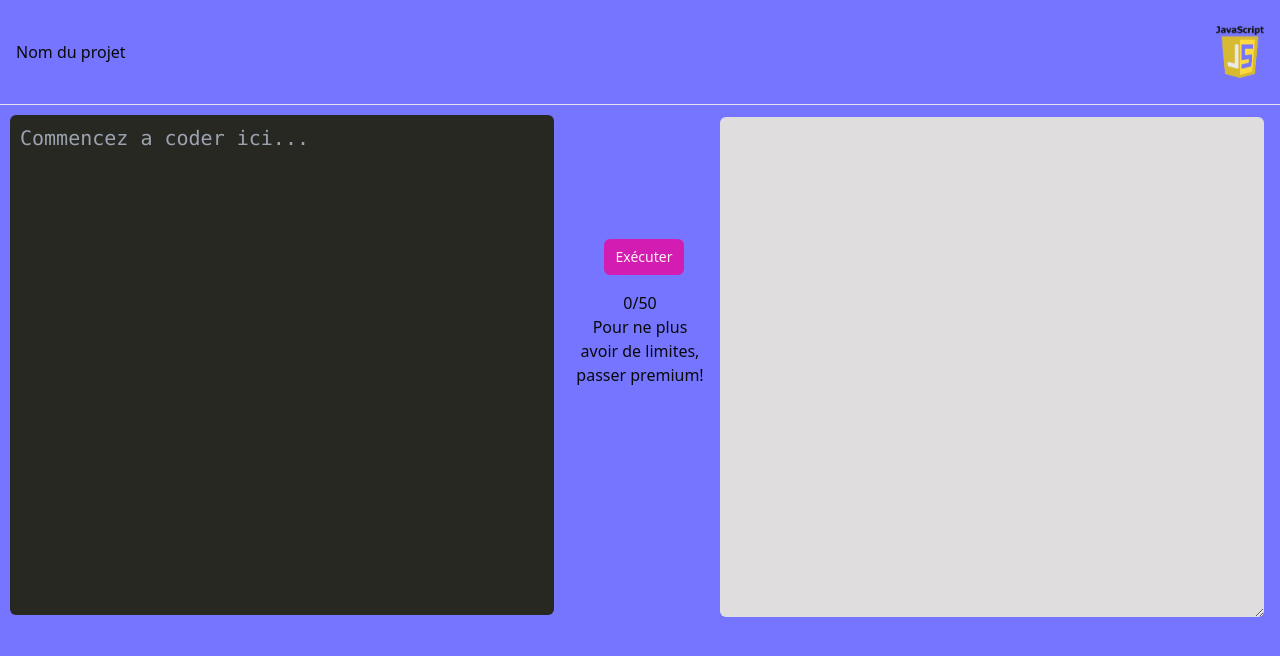
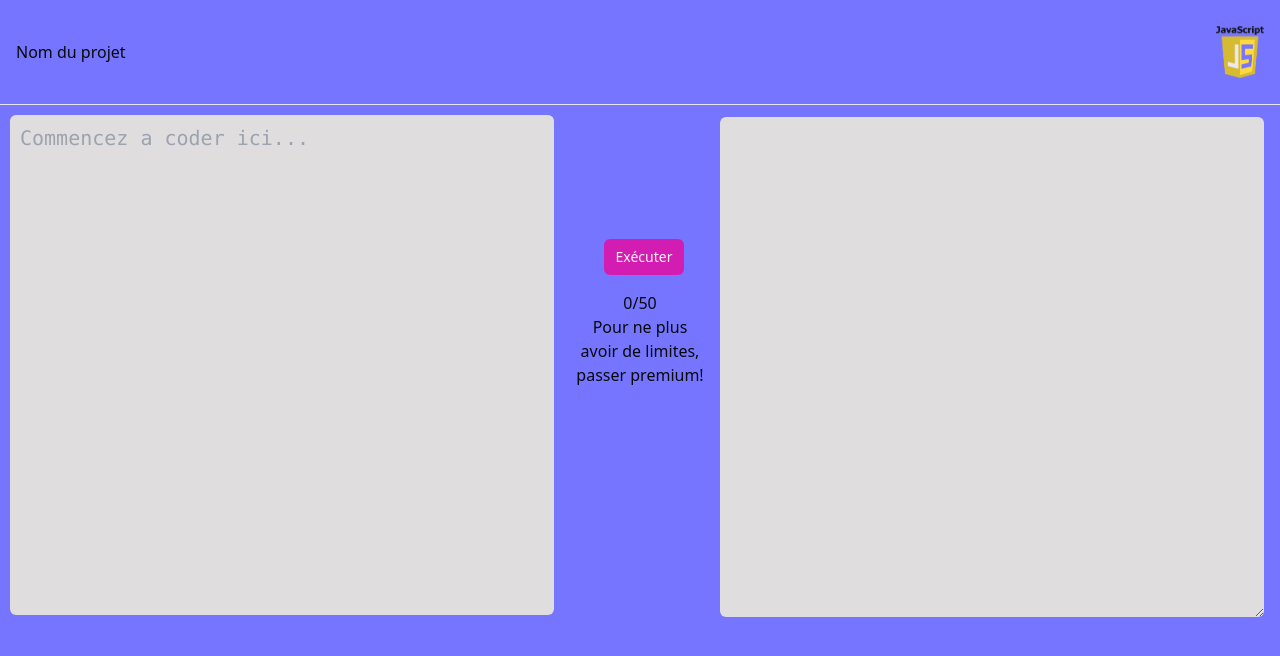
Before and after one commit to WildCodeSchool/2023-11-wns-bleu-g1, a Next.js app in the folder frontend/: page /coding/codingPage in a window 1280 px wide. Shown: the top 656 px of the page. Built offline with nearby package versions, Linux system fonts and the light colour scheme.

Commit message:
feat: some changes

```diff
--- a/frontend/src/components/ui/textarea.tsx
+++ b/frontend/src/components/ui/textarea.tsx
@@ -10,7 +10,7 @@ const Textarea = React.forwardRef<HTMLTextAreaElement, TextareaProps>(
 		return (
 			<textarea
 				className={cn(
-					"text-[15pt] w-[calc(100%-32px)] min-h-[33vh] md:h-[500px] font-mono border-none absolute top-0 bg-lightterminalbackground dark:bg-darkterminalbackground rounded-md leading-[20pt]",
+					"text-[15pt] w-[calc(100%-32px)] min-h-[33vh] md:h-[500px] font-mono border-none absolute top-0 rounded-md leading-[20pt] bg-input",
 					className
 				)}
 				ref={ref}
--- a/frontend/src/pages/coding/codingPage.tsx
+++ b/frontend/src/pages/coding/codingPage.tsx
@@ -106,6 +106,7 @@ function CodingPage() {
 						id="codingArea"
 						className="relative min-h-80 md:min-h-[50vh] md:min-w-[45%] ml-2 md:ml-0"
 					>
+						{/*TODO: limit terminal row max length */}
 						<Textarea
 							className="left-0 z-10 caret-white bg-transparent text-transparent leading-[20pt] text-[15pt] resize-none"
 							placeholder="Commencez a coder ici..."
@@ -122,12 +123,12 @@ function CodingPage() {
 							}}
 						/>
 						<pre
-							className="left-0 z-0 text-[15pt] w-[calc(100%-32px)] min-h-[33vh] md:h-[500px] font-mono border-none absolute top-0 bg-lightterminalbackground dark:bg-darkterminalbackground rounded-md leading-[20pt] overflow-auto"
+							className="left-0 z-0 text-[15pt] w-[calc(100%-32px)] min-h-[33vh] md:h-[500px] font-mono border-none absolute top-0 rounded-md leading-[20pt] overflow-auto bg-input text-black dark:text-white"
 							id="highlightedCodingContent"
 							aria-hidden="true"
 						>
 							<code
-								className="language-js text-[15pt] leading-[20pt] font-mono"
+								className="language-js text-[15pt] leading-[20pt] font-mono bg-input text-black dark:text-white"
 								id="highlighting-content"
 							></code>
 						</pre>
@@ -152,7 +153,7 @@ function CodingPage() {
 					>
 						<Textarea
 							readOnly={true}
-							className="left-0 leading-[20pt] text-[15pt] ml-4 mt-4 md:mt-3 p-2.5"
+							className="left-0 leading-[20pt] text-[15pt] ml-4 mt-4 md:mt-3 p-2.5 bg-input"
 							value={showResult}
 						/>
 					</div>
--- a/frontend/src/styles/globals.css
+++ b/frontend/src/styles/globals.css
@@ -22,7 +22,8 @@
 		--destructive: 0 84.2% 60.2%;
 		--destructive-foreground: 0 0% 98%;
 		--border: 240 5.9% 90%;
-		--input: 240 5.9% 90%;
+		/*--input: 240 5.9% 90%;*/
+		--input: 0, 3%, 87%;
 		--ring: 311 76% 47%;
 		--radius: 0.5rem;
 		--dark-terminal-background: 0 0% 12%;
@@ -48,7 +49,8 @@
 		--destructive: 0 80% 40%;
 		--destructive-foreground: 0 85.7% 97.3%;
 		--border: 240 3.7% 15.9%;
-		--input: 240 3.7% 15.9%;
+		/*--input: 240 3.7% 15.9%;*/
+		--input: 0 0% 12%;
 		--ring: 311 76% 47%;
 		--dark-terminal-background: 0 0% 12%;
 	}
@@ -72,7 +74,8 @@
 		--destructive: 0 84.2% 60.2%;
 		--destructive-foreground: 0 0% 98%;
 		--border: 240 5.9% 90%;
-		--input: 240 5.9% 90%;
+		/*--input: 240 5.9% 90%;*/
+		--input: 0, 3%, 87%;
 		--ring: 311 76% 47%;
 		--radius: 0.5rem;
 		--light-terminal-background: 0, 3%, 87%;
@@ -139,3 +142,13 @@
 	background: transparent;
 	/*caret-color: white; !* Or choose your favorite color *!*/
 }
+:not(pre) > code[class*="language-"],
+pre[class*="language-"] {
+	background: hsl(var(--input)) !important;
+	/*color: #000000 !important;*/
+}
+
+code[class*="language-"],
+pre[class*="language-"] {
+	color:  hsl(var(--input)) !important;
+}
--- a/frontend/tailwind.config.ts
+++ b/frontend/tailwind.config.ts
@@ -21,8 +21,8 @@ const config = {
 			colors: {
 				border: "hsl(var(--border))",
 				topbarbackground: "hsl(var(--topbar-background))",
-				darkterminalbackground: "hsl(var(--dark-terminal-background))",
-				lightterminalbackground: "hsl(var(--light-terminal-background))",
+				// darkterminalbackground: "hsl(var(--dark-terminal-background))",
+				// lightterminalbackground: "hsl(var(--light-terminal-background))",
 				input: "hsl(var(--input))",
 				ring: "hsl(var(--ring))",
 				background: {
```
